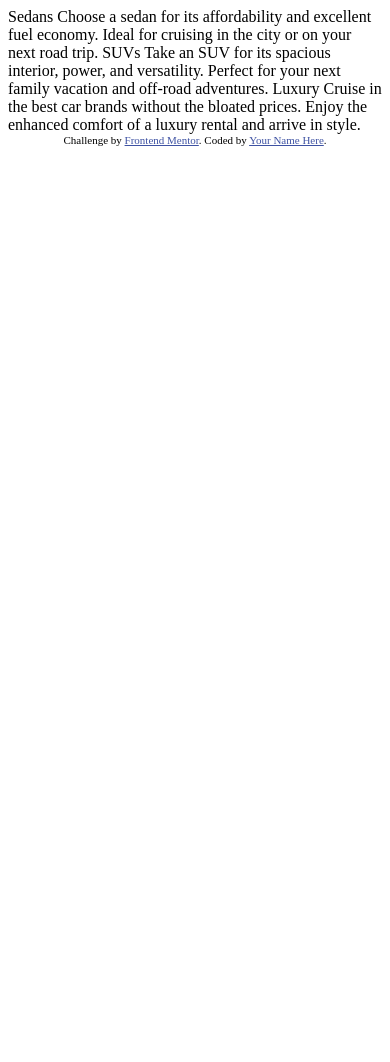
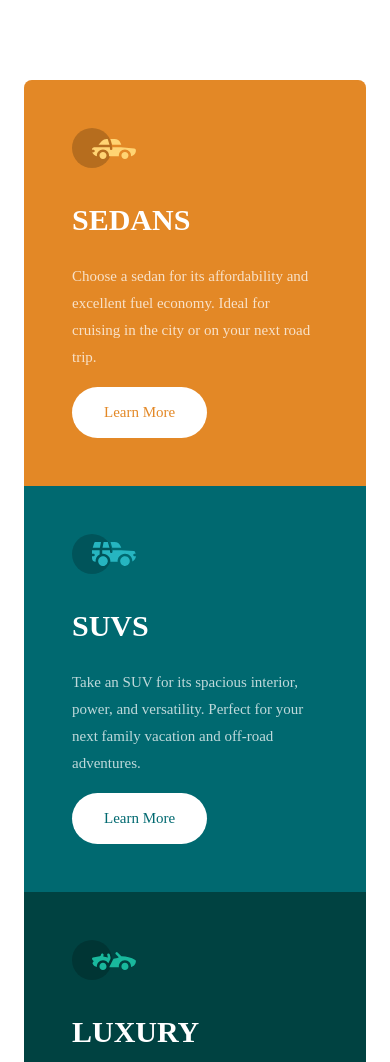
Before and after one commit to Bernardanxiety/3-column-preview, a plain HTML site: page index.html in a window 390 px wide. Shown: the top 1062 px of the page. Before the commit the page ends 844 px from the top, so only its background shows below. Drawn offline with Linux system fonts and the light colour scheme; a web font is replaced by a local one.

Commit message:
styled mobile version

```diff
--- a/index.html
+++ b/index.html
@@ -5,7 +5,9 @@
   <meta name="viewport" content="width=device-width, initial-scale=1.0"> <!-- displays site properly based on user's device -->
 
   <link rel="icon" type="image/png" sizes="32x32" href="./images/favicon-32x32.png">
-
+  <link rel="stylesheet" href="styles.css">
+  <link rel="stylesheet" href="https://fonts.google.com/specimen/Lexend+Deca">
+  <link rel="stylesheet" href="https://fonts.google.com/specimen/Big+Shoulders+Display">
   <title>Frontend Mentor | 3-column preview card component</title>
 
   <!-- Feel free to remove these styles or customise in your own stylesheet 👍 -->
@@ -15,19 +17,29 @@
   </style>
 </head>
 <body>
-
-  Sedans
-  Choose a sedan for its affordability and excellent fuel economy. Ideal for cruising in the city
-  or on your next road trip.
-
-  SUVs
-  Take an SUV for its spacious interior, power, and versatility. Perfect for your next family vacation
-  and off-road adventures.
-
-  Luxury
-  Cruise in the best car brands without the bloated prices. Enjoy the enhanced comfort of a luxury
-  rental and arrive in style.
-
+  <div class="container">
+    <div class="inner sedan flow-content">
+  <img src="images/icon-sedans.svg" alt="">
+  <h1 class="uppercase">Sedans</h1>
+  <p>Choose a sedan for its affordability and excellent fuel economy. Ideal for cruising in the city
+    or on your next road trip.</p>
+    <a href="#"> Learn More</a>
+</div>
+    <div class="inner suv flow-content">
+      <img src="images/icon-suvs.svg" alt="">
+  <h1 class="uppercase">Suvs</h1>
+  <p>Take an SUV for its spacious interior, power, and versatility. Perfect for your next family vacation
+    and off-road adventures.</p>
+    <a href="#"> Learn More</a>
+</div>
+    <div class="inner luxury flow-content">
+      <img src="images/icon-luxury.svg" alt="">
+  <h1 class="uppercase">Luxury</h1>
+  <p>Cruise in the best car brands without the bloated prices. Enjoy the enhanced comfort of a luxury
+    rental and arrive in style.</p>
+    <a href="#"> Learn More</a>
+</div>
+</div>
   <div class="attribution">
     Challenge by <a href="https://www.frontendmentor.io?ref=challenge" target="_blank">Frontend Mentor</a>.
     Coded by <a href="#">Your Name Here</a>.
--- a/styles.css
+++ b/styles.css
@@ -0,0 +1,118 @@
+/* custom properties */
+:root {
+--bg-sedan: hsl(31, 77%, 52%);
+--bg-suv: hsl(184, 100%, 22%);
+--bg-luxury: hsl(179, 100%, 13%);
+
+--ff-name: 'Lexend Deca';
+--ff-normal: 'Big Shoulders Display';
+
+--fw-low: 400;
+--fw-mid: 700;
+}
+/* reset */
+*,
+*::before,
+*::after {
+    box-sizing: border-box;
+}
+
+body {
+    color: hsla(0, 0%, 100%, 0.75);
+    margin: 0;
+    font-family: 'Big Shoulders Display', ;
+    font-weight: var(--fw-low);
+    font-size: 15px;
+    line-height: 1.8;
+}
+
+h1,
+h2,
+h3,
+h4,
+h5,
+h6,
+p {
+    margin: 0;
+}
+/* utility classes */
+.flow-content > * + * {
+    margin: 1rem 0 0 0;
+}
+
+
+
+.container {
+    padding: 5rem 1.5rem;
+}
+
+.inner {
+    padding: 3rem;
+}
+
+.uppercase {
+    color: #fff;
+    font-family: var(--ff-normal);
+    text-transform: uppercase;
+}
+
+
+/* general styling */
+
+
+
+a {
+    color: var(--clr, #000);
+    background: #fff;
+    padding: .75rem 2rem;
+    border-radius: 100vw;
+    display: inline-block;
+    text-decoration: none;
+}
+
+a:hover,
+a:focus {
+    border: 2px solid white;
+    padding: .625rem 1.9375rem;
+    background: rgba(255, 255, 255, 0);
+    color: #fff;
+}
+
+.sedan {
+    --clr: var(--bg-sedan);
+
+    border-radius: 2vw 2vw 0 0;
+    background: var(--bg-sedan);
+}
+
+.suv {
+    --clr:var(--bg-suv);
+    background: var(--bg-suv);
+}
+
+.luxury {
+    --clr:var(--bg-luxury);
+
+    border-radius: 0 0 2vw 2vw;
+    background:var(--bg-luxury);
+}
+
+.container {
+    display: flex;
+    flex-direction: column;
+}
+
+@media (min-width: 60rem) {
+    .container {
+        flex-direction: row;
+    }
+
+    .sedan {
+        border-radius: 1vw 0 0 1vw;
+    }
+
+    .luxury {
+        border-radius: 0 1vw 1vw 0;
+    }
+
+}
```
